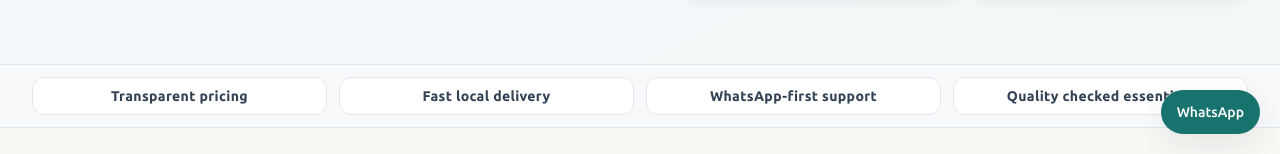
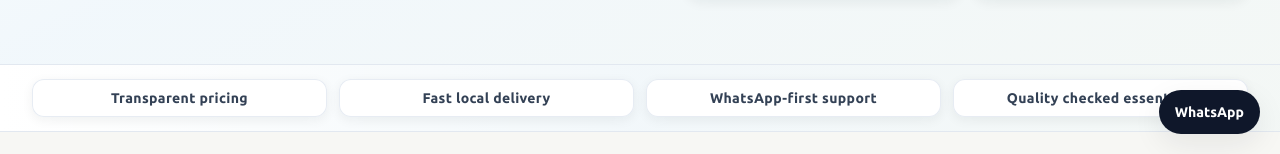
Before and after one commit to kashik09/bf-suma, a Next.js app: page / in a window 1280 px wide. Shown: the part 646-800 px from the top of the page. Built offline with nearby package versions, Linux system fonts and the light colour scheme; no server answers; the database is empty.

Commit message:
style(storefront): refresh trust strip and support cta visuals

```diff
--- a/src/components/storefront/trust-strip.tsx
+++ b/src/components/storefront/trust-strip.tsx
@@ -3,11 +3,11 @@ import { TRUST_STRIP_ITEMS } from "@/lib/constants";
 
 export function TrustStrip() {
   return (
-    <section className="border-b border-slate-200 bg-slate-50/90">
-      <PageContainer className="grid gap-2 py-3 sm:grid-cols-2 sm:gap-3 lg:grid-cols-4">
+    <section className="border-b border-slate-200 bg-gradient-to-r from-white via-sky-50/60 to-brand-50/40">
+      <PageContainer className="grid gap-2 py-3.5 sm:grid-cols-2 sm:gap-3 lg:grid-cols-4">
         {TRUST_STRIP_ITEMS.map((item) => (
           <p
-            className="rounded-md border border-slate-200 bg-white px-3 py-2 text-center text-xs font-semibold tracking-wide text-slate-700 sm:text-sm"
+            className="rounded-md border border-slate-200/80 bg-white/95 px-3 py-2 text-center text-xs font-semibold tracking-wide text-slate-700 shadow-soft sm:text-sm"
             key={item}
           >
             {item}
--- a/src/components/storefront/whatsapp-floating-cta.tsx
+++ b/src/components/storefront/whatsapp-floating-cta.tsx
@@ -4,7 +4,7 @@ import { buildWhatsAppUrl } from "@/lib/whatsapp";
 export function WhatsAppFloatingCTA() {
   return (
     <a
-      className="fixed bottom-5 right-5 z-30 rounded-full bg-brand-600 px-4 py-3 text-sm font-medium text-white shadow-card hover:bg-brand-700"
+      className="fixed bottom-5 right-5 z-30 inline-flex h-11 items-center justify-center rounded-full bg-slate-900 px-4 text-sm font-semibold text-white shadow-card transition hover:bg-slate-800"
       href={buildWhatsAppUrl("Hello BF Suma, I want to place an order.", SUPPORT_WHATSAPP_PHONE)}
       rel="noreferrer"
       target="_blank"
```
